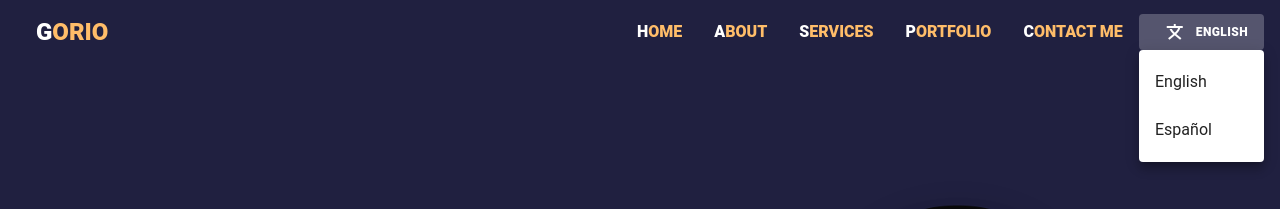
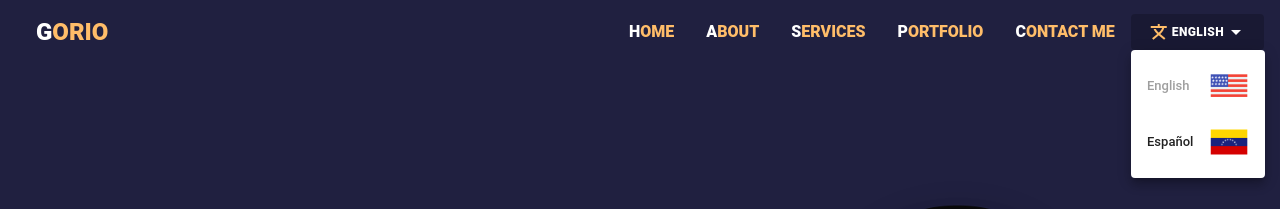
Before and after one commit to iriojose/Gorio, a Vue app: page / in a window 1280 px wide. Both pictures are taken after a click on the button "ENGLISH". Shown: the top 209 px of the page. Built offline with nearby package versions, Linux system fonts and the light colour scheme; what vue-typewriter would draw is missing.

Commit message:
finish internalizacion

```diff
--- a/src/components/BarraLateral.vue
+++ b/src/components/BarraLateral.vue
@@ -16,36 +16,22 @@
                     {{opcion.text}}
                 </v-list-item-title>
             </v-list-item>
-            <v-list-item>
-                <v-list-item-icon>
-                    <v-icon>
-                        mdi-ideogram-cjk-variant
-                    </v-icon>
-                </v-list-item-icon>
-                <v-list-item-title>
-                    <v-menu transition="slide-y-transition" bottom offset-y>
-                        <template v-slot:activator="{ on }">
-                            <v-btn class="subtitle-2 font-weight-black black--text" color="#fff" v-on="on" text elevation="0">
-                                {{select.text}}
-                            </v-btn>
-                        </template>
-                        <v-list>
-                            <v-list-item v-for="(item, i) in langs" :key="i" @click="changeLang(item)">
-                                <v-list-item-title>{{ item.text }}</v-list-item-title>
-                            </v-list-item>
-                        </v-list>
-                    </v-menu>
-                </v-list-item-title>
-            </v-list-item>
 
+            <v-divider class="my-10"></v-divider>
+
+            <ChangeLang />
         </v-list>
     </v-navigation-drawer>
 </template>
 
 <script>
+import ChangeLang from '@/components/ChangeLang';
 import {mapState,mapActions} from 'vuex';
 
     export default {
+        components:{
+            ChangeLang
+        },
         data() {
             return {
                 opciones:[
@@ -55,11 +41,6 @@ import {mapState,mapActions} from 'vuex';
                     {text:'PORTFOLIO',icon:'mdi-clipboard-text-multiple',path:'#portfolio'},
                     {text:'CONTACT',icon:'mdi-card-account-phone',path:'#contact'},
                 ],
-                langs:[
-                    {lang:"en",text:"English",icon:""},
-                    {lang:"es",text:"Español",icon:""}
-                ],
-                select:{lang:"en",text:"English",icon:""}
             }
         },
         computed:{
@@ -75,15 +56,7 @@ import {mapState,mapActions} from 'vuex';
             }
         },
         methods: {
-            ...mapActions(['setDrawer']),
-
-            home(){
-
-            },
-            changeLang(evt){
-                this.$i18n.locale = evt.lang;
-                this.select = evt;
-            }
+            ...mapActions(['setDrawer'])
         },
     }
 </script>
--- /dev/null
+++ b/src/components/ChangeLang.vue
@@ -0,0 +1,59 @@
+<template>
+    <v-menu transition="slide-y-transition" bottom offset-y>
+        <template v-slot:activator="{ on }">
+            <v-btn class="caption font-weight-black" v-on="on" text elevation="0">
+                <v-icon :color="$vuetify.breakpoint.smAndDown ? '#232323':'#ffbd69'">
+                    mdi-ideogram-cjk-variant
+                </v-icon>
+                <div :class="$vuetify.breakpoint.smAndDown ? 'black--text':'white--text'">{{select.text}}</div>
+                <v-icon :color="$vuetify.breakpoint.smAndDown ? '#232323':'#fff'">mdi-menu-down</v-icon>
+            </v-btn>
+        </template>
+        <v-list dense flat>
+            <v-list-item
+                @click="changeLang(item)"
+                v-for="(item, i) in langs" :key="i"
+                :disabled="$i18n.locale == item.lang ? true:false"
+            >
+                <v-list-item-title>{{ item.text }}</v-list-item-title>
+                <v-list-item-avatar tile>
+                    <v-img :src="require('@/assets/'+item.img)"></v-img>
+                </v-list-item-avatar>
+            </v-list-item>
+        </v-list>
+    </v-menu>
+</template>
+
+<script>
+    export default {
+        data(){
+            return {
+                langs:[
+                    {lang:"en",text:"English",img:"eu.png"},
+                    {lang:"es",text:"Español",img:"venezuela.png"}
+                ],
+                select:{lang:"en",text:"English"}
+            }
+        },
+        mounted() {
+            let lang = window.localStorage.getItem("lang");
+
+            if(lang){
+                if(lang == "es"){
+                    this.select = {lang:"es",text:"Español"}
+                }else if(lang == "en"){
+                    this.select = {lang:"en",text:"English"}
+                }
+            }else{
+                this.select = {lang:"en",text:"English"}
+            }
+        },
+        methods:{
+            changeLang(evt){
+                this.$i18n.locale = evt.lang;
+                this.select = evt;
+                window.localStorage.setItem("lang",evt.lang);
+            }
+        }
+    }
+</script>
--- a/src/components/Navbar.vue
+++ b/src/components/Navbar.vue
@@ -30,29 +30,19 @@
             {{$t('lang.navbar.contacto')}}<span :class="contact ? 'font-weight-black hove':'white--text font-weight-black'">{{$t('lang.navbar.contacto-after')}}</span>
         </a>
 
-        <v-menu transition="slide-y-transition" bottom offset-y>
-            <template v-slot:activator="{ on }">
-                <v-btn v-if="!$vuetify.breakpoint.smAndDown" class="caption font-weight-black" color="#fff" v-on="on" text elevation="0">
-                    <v-icon class="mx-2">
-                        mdi-ideogram-cjk-variant
-                    </v-icon>
-                    {{select.text}}
-                </v-btn>
-            </template>
-            <v-list>
-                <v-list-item v-for="(item, i) in langs" :key="i" @click="changeLang(item)">
-                    <v-list-item-title>{{ item.text }}</v-list-item-title>
-                </v-list-item>
-            </v-list>
-        </v-menu>
+        <ChangeLang v-if="!$vuetify.breakpoint.smAndDown" />
     </v-app-bar>
 </template>
 
 <script>
+import ChangeLang from '@/components/ChangeLang';
 import * as easings from 'vuetify/es5/services/goto/easing-patterns'
 import {mapActions} from 'vuex';
 
     export default {
+        components:{
+            ChangeLang
+        },
         props:{
             home:{
                 type:Boolean,
@@ -80,11 +70,6 @@ import {mapActions} from 'vuex';
                 duration: 500,
                 offset: 0,
                 easing: 'easeInOutCubic',
-                langs:[
-                    {lang:"en",text:"English",icon:""},
-                    {lang:"es",text:"Español",icon:""}
-                ],
-                select:{lang:"en",text:"English",icon:""}
             }
         },
         methods:{
@@ -92,10 +77,6 @@ import {mapActions} from 'vuex';
 
             change(){
                 this.setDrawer(true);
-            },
-            changeLang(evt){
-                this.$i18n.locale = evt.lang;
-                this.select = evt;
             }
         }
     }
--- a/src/lang/index.js
+++ b/src/lang/index.js
@@ -5,8 +5,14 @@ import es from './locals/es'
 
 Vue.use(VueI18n)
 
+let lang = window.localStorage.getItem("lang");
+
+if(!lang){
+    lang = "en";
+}
+
 export default new VueI18n({
-    locale: 'en',
+    locale: lang,
     messages: {
         en: {
             lang: en
```
Also changed, not shown: src/assets/eu.png (added), src/assets/venezuela.png (added).
